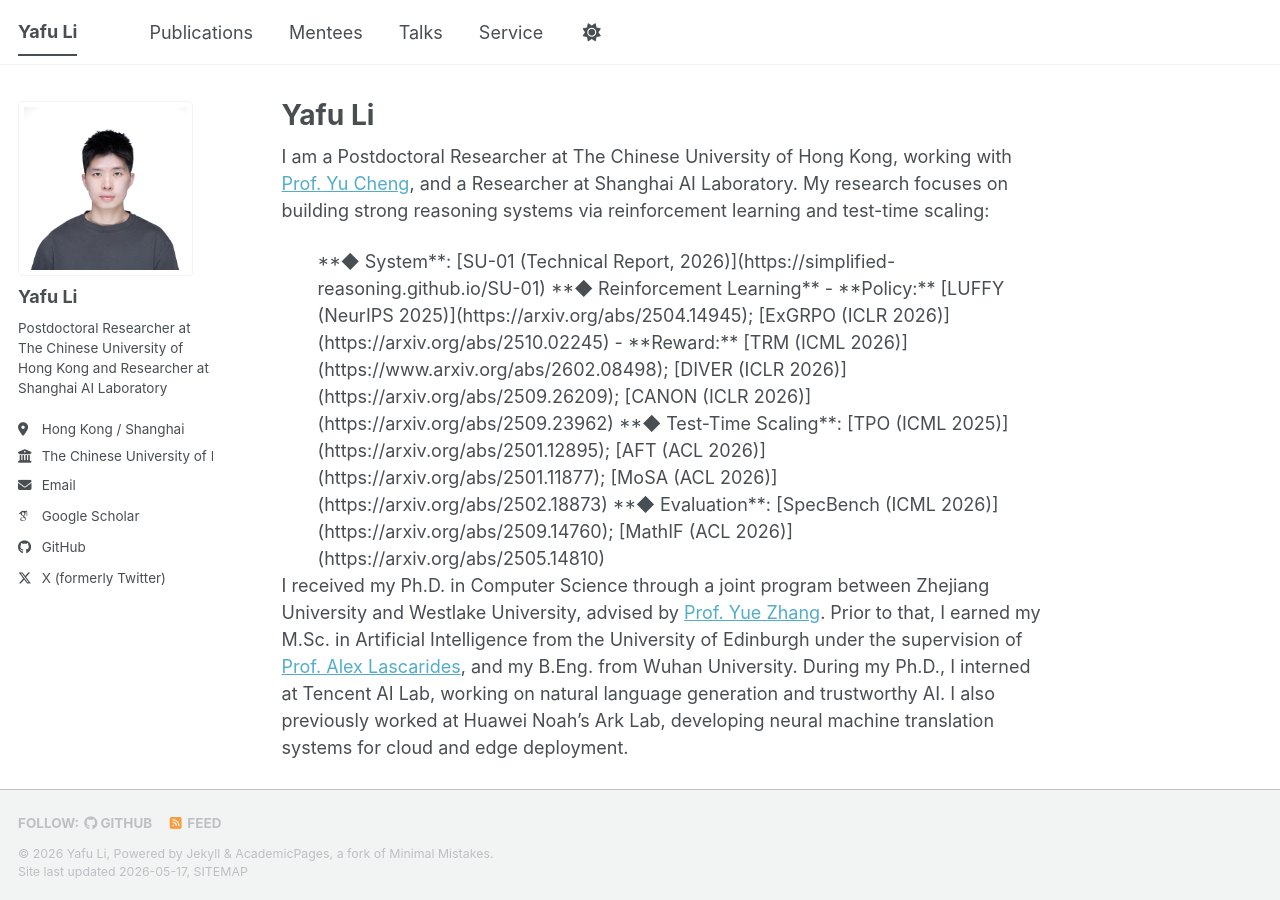
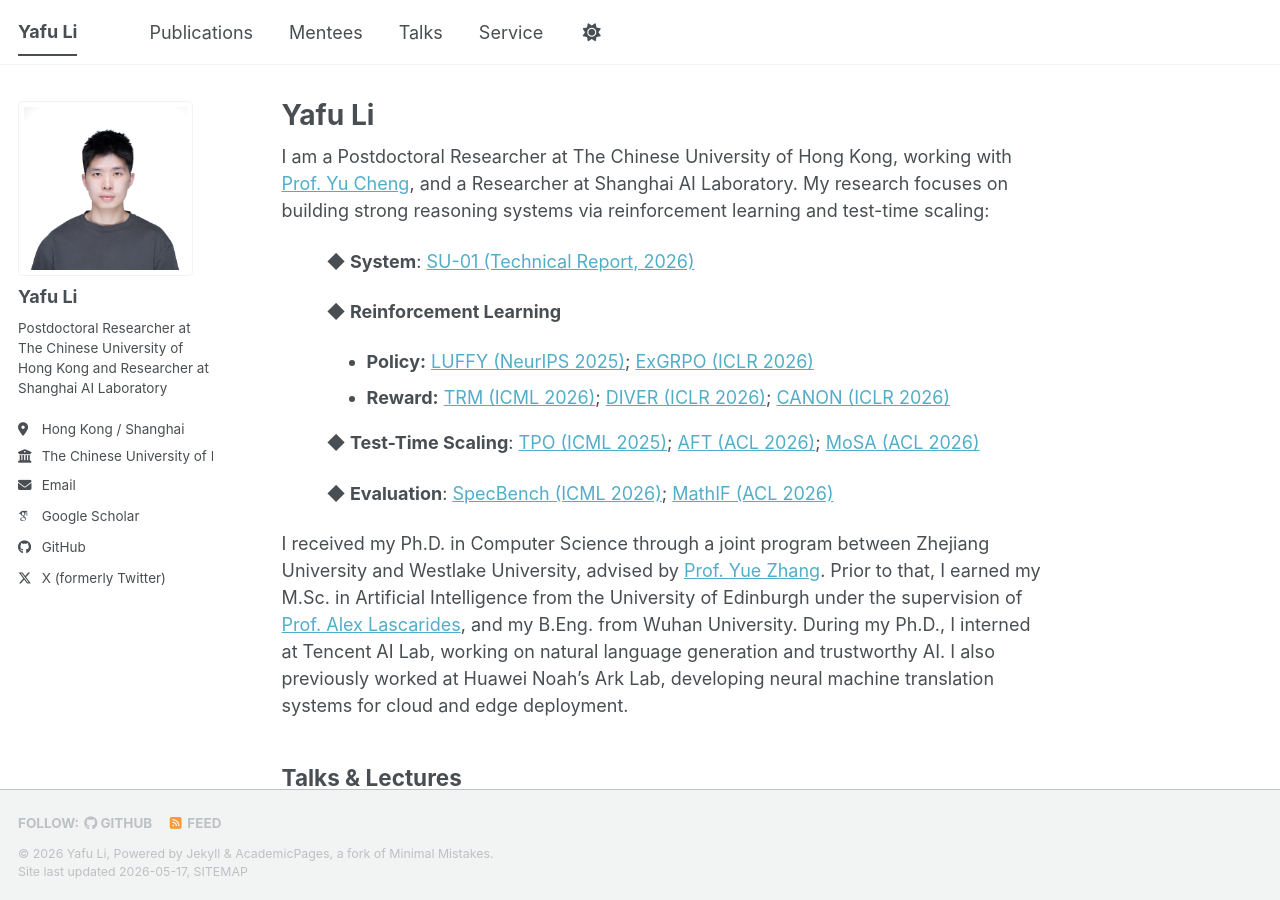
Before and after one commit to yafuly/yafuly.github.io, a Jekyll site: the page built from _pages/about.md, in a window 1280 px wide and 900 px high. Built offline with Jekyll 4.4.1, drawn with Linux system fonts in a browser that asks for light colours; some web fonts are replaced; a script bundle is joined from its source files by our own code; library files that are not in the unit come from our copies.

Commit message:
Indent research focus block

```diff
--- a/_pages/about.md
+++ b/_pages/about.md
@@ -9,7 +9,8 @@ redirect_from:
 
 I am a Postdoctoral Researcher at The Chinese University of Hong Kong, working with [Prof. Yu Cheng](https://ych133.github.io/), and a Researcher at Shanghai AI Laboratory. My research focuses on building strong reasoning systems via reinforcement learning and test-time scaling:
 
-<div style="margin-left: 2em;">
+
+<div style="margin-left: 2.5em;" markdown="1">
 
 **◆ System**: [SU-01 (Technical Report, 2026)](https://simplified-reasoning.github.io/SU-01)
 
@@ -22,6 +23,7 @@ I am a Postdoctoral Researcher at The Chinese University of Hong Kong, working w
 **◆ Evaluation**: [SpecBench (ICML 2026)](https://arxiv.org/abs/2509.14760); [MathIF (ACL 2026)](https://arxiv.org/abs/2505.14810)
 
 </div>
+
 
 I received my Ph.D. in Computer Science through a joint program between Zhejiang University and Westlake University, advised by [Prof. Yue Zhang](https://frcchang.github.io/). Prior to that, I earned my M.Sc. in Artificial Intelligence from the University of Edinburgh under the supervision of [Prof. Alex Lascarides](https://homepages.inf.ed.ac.uk/alex/), and my B.Eng. from Wuhan University. During my Ph.D., I interned at Tencent AI Lab, working on natural language generation and trustworthy AI. I also previously worked at Huawei Noah's Ark Lab, developing neural machine translation systems for cloud and edge deployment.
 
```
